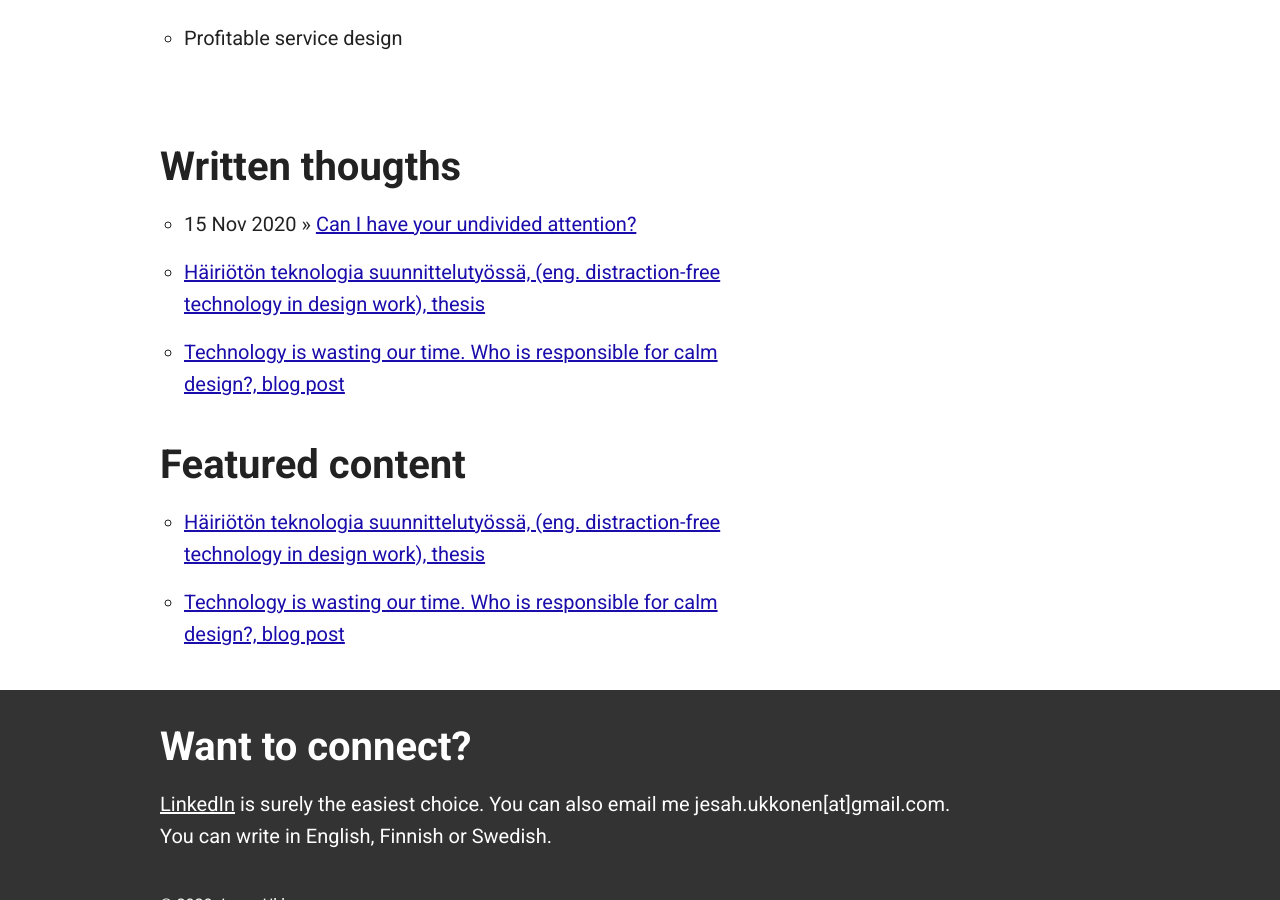
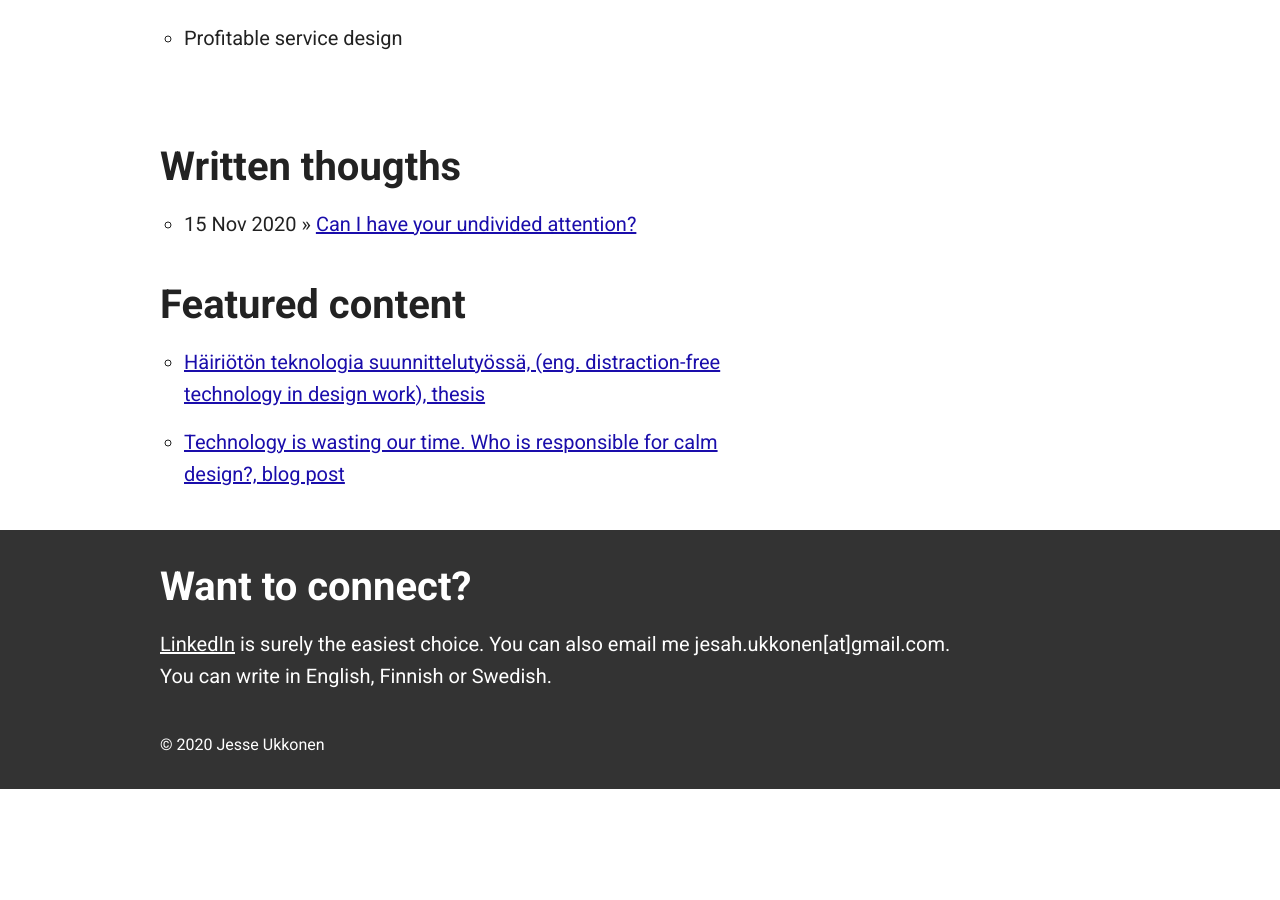
Before and after one commit to jesseu/jesseu.github.io, a Jekyll site: the page built from index.html, in a window 1280 px wide and 900 px high, scrolled down 1432 px. Built offline with Jekyll 4.4.1, drawn with Linux system fonts in a browser that asks for light colours; after the commit the page ends 2221 px from its top, so only the background shows below that.

Commit message:
Update index.html

```diff
--- a/index.html
+++ b/index.html
@@ -68,9 +68,6 @@ title: Jesse Ukkonen
 				 {% for post in site.posts %}
 	    <li><span>{{ post.date | date_to_string }}</span> » <a href="{{ post.url }}" title="{{ post.title }}">{{ post.title }}</a></li>
 	  {% endfor %}
-				<li><a href="http://urn.fi/URN:NBN:fi:amk-2017112418012" target="_blank">Häiriötön teknologia suunnittelutyössä, (eng. distraction-free technology in design work), thesis</a></li>
-				<li><a href="https://qvik.com/news/technology-distraction-calm-design/" target="_blank">Technology is wasting our time. Who is responsible for calm design?, blog post</a></li>
-
 			</ul>
 
 		<h2>Featured content</h2>
```
